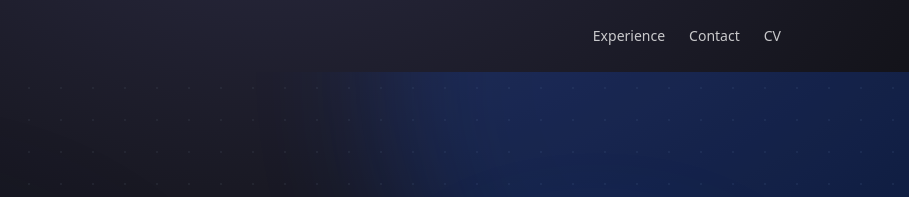
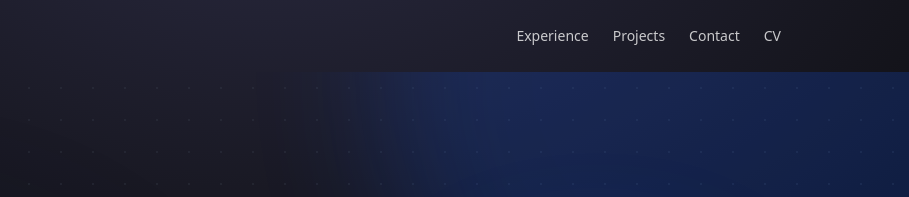
Before and after one commit to xLuisAcunax/personal-portfolio, an Astro site: page / in a window 1280 px wide. Shown: the top 197 px of the page, 371-1280 px from the left. Built offline with nearby package versions, Linux system fonts and the light colour scheme; Astro itself is replaced by a stand-in of ours.

Commit message:
fix unhide link on menu nav

```diff
--- a/src/layouts/Layout.astro
+++ b/src/layouts/Layout.astro
@@ -153,7 +153,7 @@ const canonicalURL = new URL(Astro.url.pathname, Astro.site);
           <a href="#experience" class="opacity-80 hover:text-yellow-200"
             >Experience</a
           >
-          <!-- <a href="#projects"   class="opacity-80 hover:text-yellow-200">Projects</a> -->
+          <a href="#projects"   class="opacity-80 hover:text-yellow-200">Projects</a>
           <a href="#contact" class="opacity-80 hover:text-yellow-200">Contact</a
           >
           <a href="/cv" class="opacity-80 hover:text-yellow-200" target="_blank"
```
